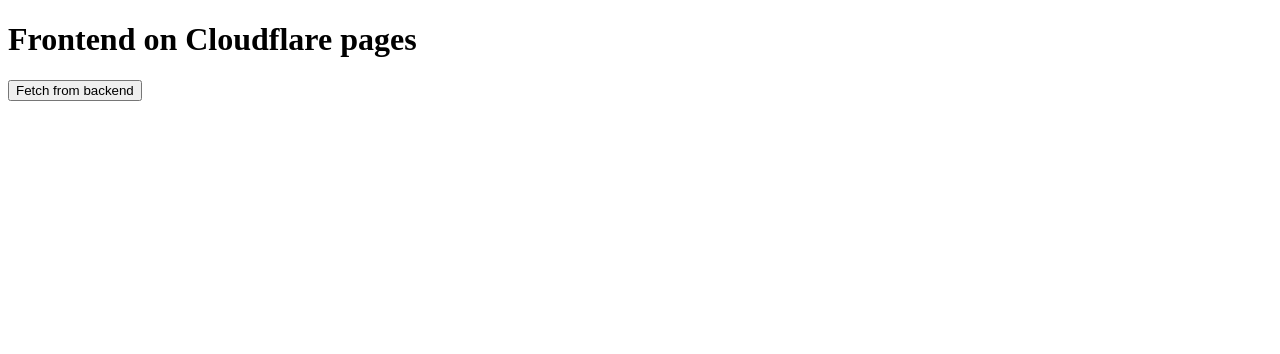
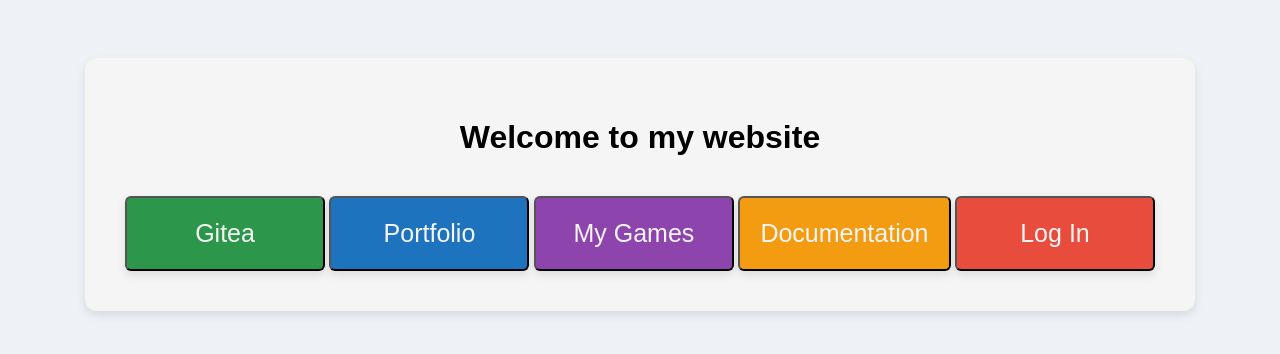
Before and after one commit to PashaBibko/web-frontend, a plain HTML site: page index.html in a window 1280 px wide. Drawn offline with Linux system fonts and the light colour scheme.

Commit message:
Added basic home page

```diff
--- /dev/null
+++ b/home.css
@@ -0,0 +1,74 @@
+body {
+    font-family: Arial, Helvetica, sans-serif;
+    background-color: #eef2f7;
+    text-align: center;
+    padding: 50px;
+}
+
+.HomeSectionButton {
+    display: inline-block;
+    padding: 12px 20px;
+    margin-top: 20px;
+
+    color: whitesmoke;
+    text-decoration: none;
+    border-radius: 6px;
+    font-size: 25px;
+
+    box-shadow: 0 4px 10px rgba(0,0,0,0.1);
+    min-width: 200px;
+    min-height: 75px;
+}
+
+#HomeButtonGitea {
+    background-color: #2c974b;
+}
+
+#HomeButtonGitea:hover {
+    background-color: #256d39;
+}
+
+#HomeButtonPortfolio {
+    background-color: #1e73be;
+}
+
+#HomeButtonPortfolio:hover {
+    background-color: #155a96;
+}
+
+#HomeButtonGames {
+    background-color: #8e44ad;
+}
+
+#HomeButtonGames:hover {
+    background-color: #6b3290;
+}
+
+#HomeButtonDocs {
+    background-color: #f39c12;
+}
+
+#HomeButtonDocs:hover {
+    background-color: #d87e0a;
+}
+
+#HomeButtonLogIn {
+    background-color: #e74c3c;
+}
+
+#HomeButtonLogIn:hover {
+    background-color: #c0392b;
+}
+
+#HomeCard {
+    background: whitesmoke;
+    padding: 40px;
+    border-radius: 12px;
+
+    box-shadow: 0 4px 10px rgba(0,0,0,0.1);
+    display: inline-block;
+}
+
+#WelcomeText {
+    margin-bottom: 20px;
+}
--- /dev/null
+++ b/home.js
@@ -0,0 +1,21 @@
+/* Sets up event listeners for homepage buttons */
+
+document.getElementById("HomeButtonGitea").addEventListener('click', async () => {
+    alert("Gitea is not setup yet");
+});
+
+document.getElementById("HomeButtonPortfolio").addEventListener('click', async () => {
+    window.location.href = 'portfolio/portfolio.html';
+});
+
+document.getElementById("HomeButtonGames").addEventListener('click', async () => {
+    window.location.href = 'games/games.html';
+});
+
+document.getElementById("HomeButtonDocs").addEventListener('click', async () => {
+    window.location.href = 'docs/docs.html';
+});
+
+document.getElementById("HomeButtonLogIn").addEventListener('click', async () => {
+    window.location.href = 'login/login.html';
+});
--- a/index.html
+++ b/index.html
@@ -2,24 +2,21 @@
 <html>
     <head>
         <meta charset="UTF=8">
-        <title>Cloudflare tunnel backend test</title>
+        <title>Pasha Bibko</title>
+
+        <link rel="stylesheet" href="home.css">
     </head>
 
     <body>
-        <h1>Frontend on Cloudflare pages</h1>
-        <button id="fetchBtn">Fetch from backend</button>
-        <pre id="output"></pre>
+        <div id="HomeCard">
+            <h1 id="WelcomeText"> Welcome to my website </h1>
 
-        <script>
-            document.getElementById("fetchBtn").addEventListener("click", async () => {
-                try {
-                    const res = await fetch("https://api.pashabibko.uk/hello");
-                    const data = await res.json();
-                    document.getElementById("output").textContent = JSON.stringify(data, null, 2);
-                } catch (err) {
-                    document.getElementById("output").textContent = "Error: " + err;
-                }
-            });
-        </script>
+            <button class="HomeSectionButton" id="HomeButtonGitea">Gitea</button>
+            <button class="HomeSectionButton" id="HomeButtonPortfolio">Portfolio</button>
+            <button class="HomeSectionButton" id="HomeButtonGames">My Games</button>
+            <button class="HomeSectionButton" id="HomeButtonDocs">Documentation</button>
+            <button class="HomeSectionButton" id="HomeButtonLogIn">Log In</button>
+
+            <script src="home.js"></script>
     </body>
 </html>
```
Also changed, not shown: docs/docs.html (added, +6 -0 lines), games/games.html (added, +6 -0 lines), login/login.html (added, +6 -0 lines), portfolio/portfolio.html (added, +6 -0 lines).
